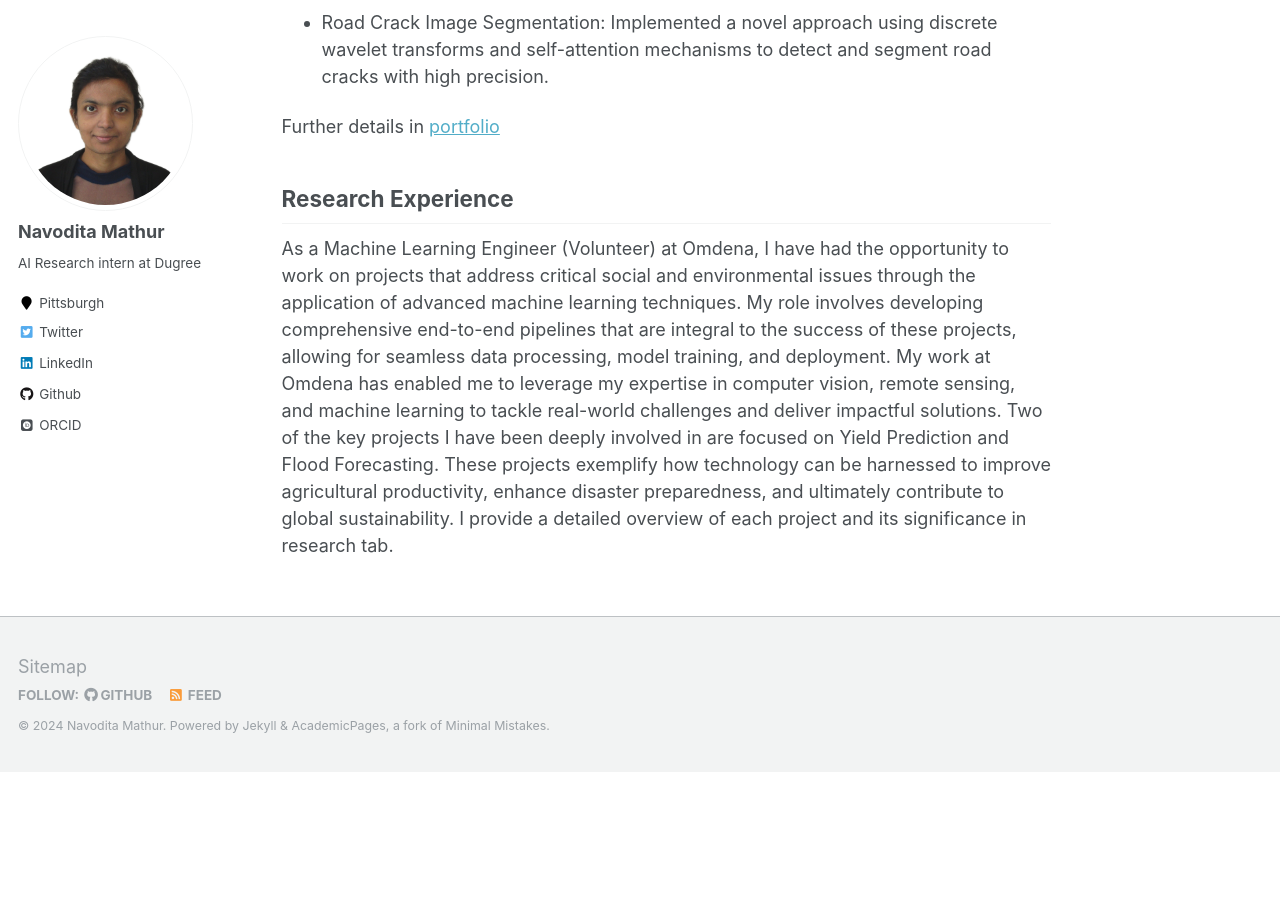
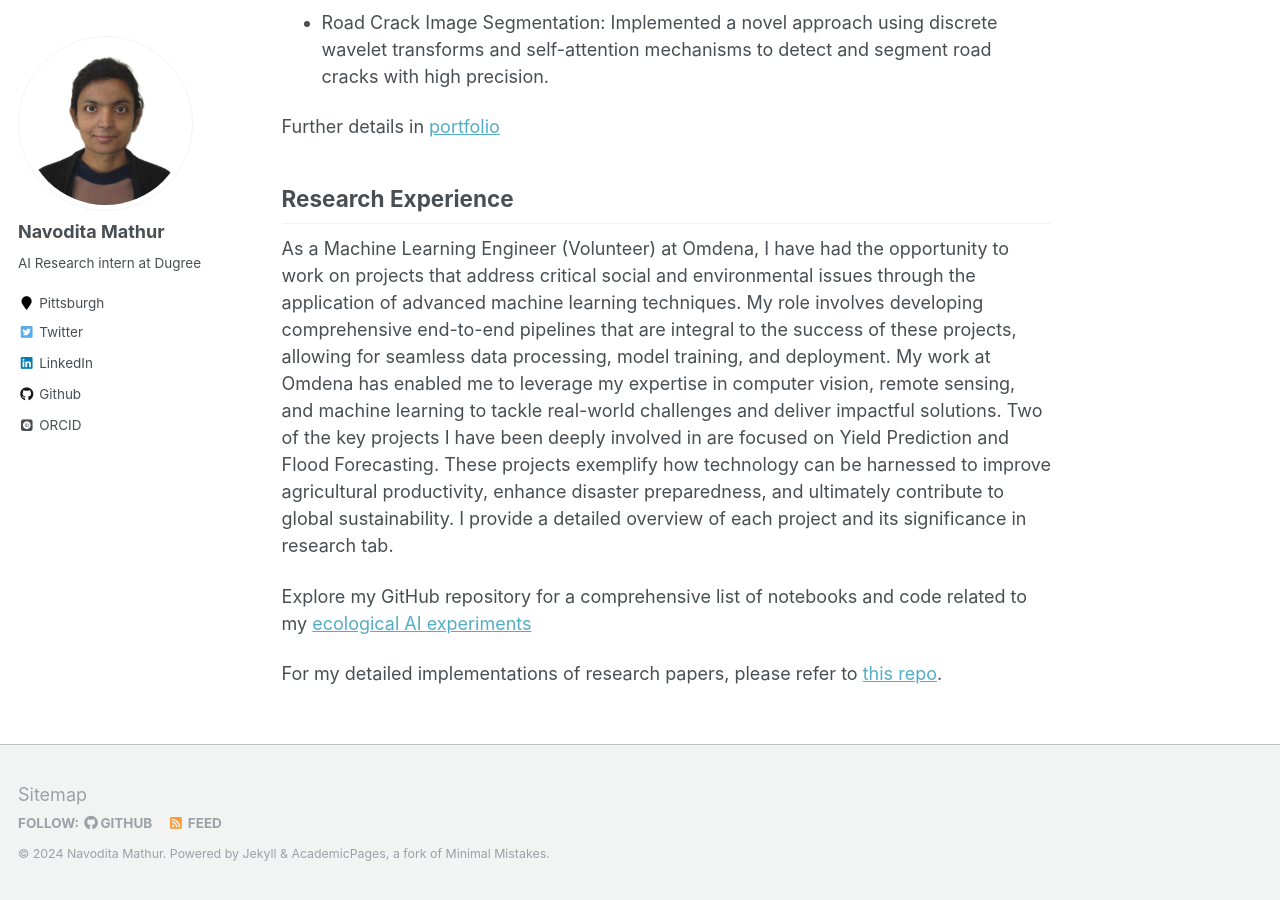
Before and after one commit to Navoditamathur/Navoditamathur.github.io, a Jekyll site: the page built from _pages/about.md, in a window 1280 px wide and 900 px high, scrolled down 1226 px. Built offline with Jekyll 4.4.1, drawn with Linux system fonts in a browser that asks for light colours; some web fonts are replaced; before the commit the page ends 1998 px from its top, so only the background shows below that.

Commit message:
Update about.md

```diff
--- a/_pages/about.md
+++ b/_pages/about.md
@@ -38,3 +38,7 @@ Research Experience
 ----
 
 As a Machine Learning Engineer (Volunteer) at Omdena, I have had the opportunity to work on projects that address critical social and environmental issues through the application of advanced machine learning techniques. My role involves developing comprehensive end-to-end pipelines that are integral to the success of these projects, allowing for seamless data processing, model training, and deployment. My work at Omdena has enabled me to leverage my expertise in computer vision, remote sensing, and machine learning to tackle real-world challenges and deliver impactful solutions. Two of the key projects I have been deeply involved in are focused on Yield Prediction and Flood Forecasting. These projects exemplify how technology can be harnessed to improve agricultural productivity, enhance disaster preparedness, and ultimately contribute to global sustainability. I provide a detailed overview of each project and its significance in research tab.
+
+Explore my GitHub repository for a comprehensive list of notebooks and code related to my [ecological AI experiments](https://github.com/Navoditamathur/EcologicalAI_Experiments)
+
+For my detailed implementations of research papers, please refer to [this repo](https://github.com/Navoditamathur/research_papers_implementation).
```
